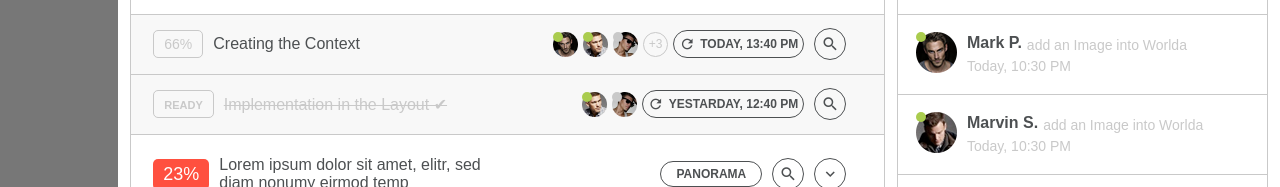
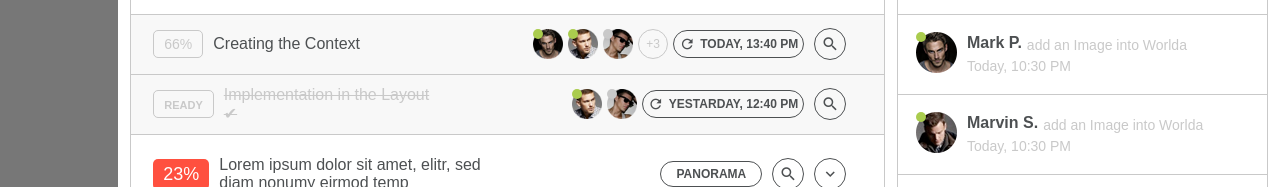
Before and after one commit to dimaTarhan/dashboard_layout, a website: page src/index.pug in a window 1280 px wide. Shown: the part 432-619 px from the top of the page. Drawn offline with nearby package versions, Linux system fonts and the light colour scheme; files that its build step writes are made by us from their sources.

Commit message:
some change

```diff
--- a/src/components/content/projects/_projects.scss
+++ b/src/components/content/projects/_projects.scss
@@ -232,8 +232,8 @@
 
   .user-avatar{
     margin-right: 5px;
-    width: 25px;
-    height: 25px;
+    width: 30px;
+    height: 30px;
     &:hover{
       transition: 0.2s;
       opacity: 0.8;
@@ -252,8 +252,8 @@
     align-items: center;
     justify-content: center;
     margin-right: 5px;
-    width: 25px;
-    height: 25px;
+    width: 30px;
+    height: 30px;
     border: 1px solid #c9c9c9;
     color: #c9c9c9;
     border-radius: 50%;
@@ -273,7 +273,7 @@
   height: 60px;
 
   .project-descr__title{
-    width: 30%;
+    width: 28%;
   }
 
   .project-descr__percent{
```
